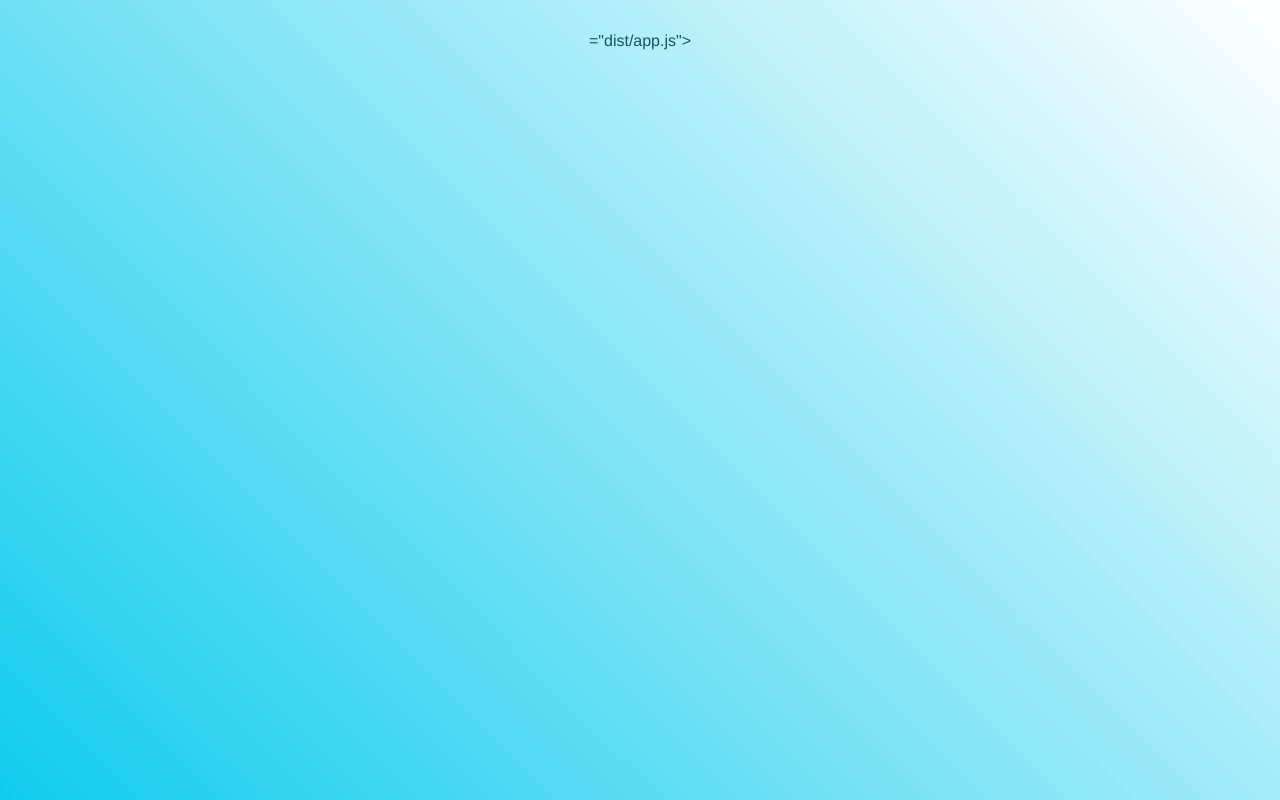
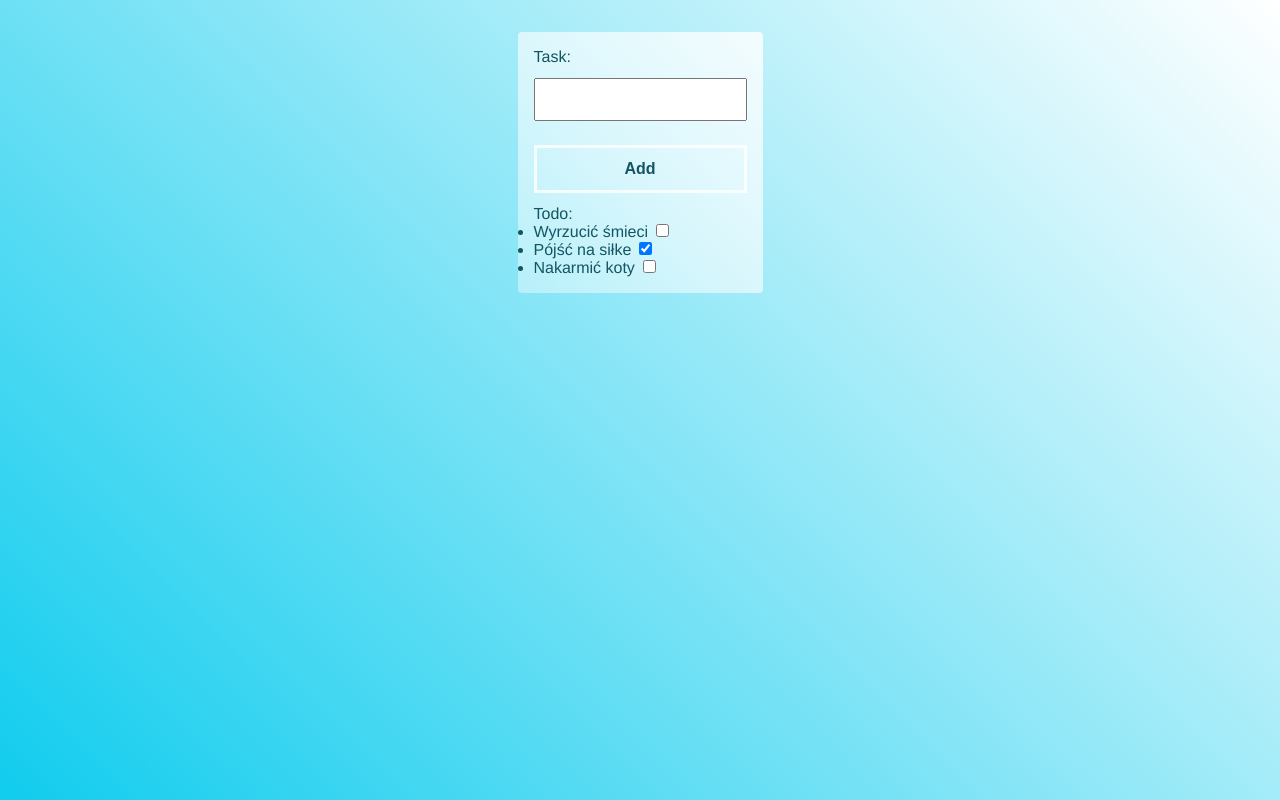
Before and after one commit to MaciejTom/ToDoList-TypeScript, a website with bundled scripts: page index.html in a window 1280 px wide. Built offline with nearby package versions, Linux system fonts and the light colour scheme.

Commit message:
Basic functionality added

```diff
--- a/index.html
+++ b/index.html
@@ -7,6 +7,15 @@
     <title>Typescrpit</title>
     <link rel="stylesheet" href="styles.css" />
   </head>
-    <body>="dist/app.js"></script>
+  <body>
+    <form class="container" autocomplete="off">
+      <label for="name">Task:</label>
+      <input type="text" id="name" class="inputTask" />
+      <ul class="categories"></ul>
+      <button class="btn">Add</button>
+      <p>Todo:</p>
+      <ul class="tasks"></ul>
+    </form>
+    <script src="dist/app.js"></script>
   </body>
 </html>
--- a/src/app.ts
+++ b/src/app.ts
@@ -1 +1,48 @@
-console.log("Start!");
+const ToDoListContainer: HTMLElement = document.querySelector(".tasks");
+const ToDoListInput: HTMLInputElement = document.querySelector(".inputTask");
+const ToDoListAddButton: HTMLButtonElement = document.querySelector(".btn");
+
+const tasks: { task: string; done: boolean }[] = [
+  { task: "Wyrzucić śmieci", done: false },
+  { task: "Pójść na siłke", done: true },
+  { task: "Nakarmić koty", done: false },
+];
+
+const render = (tasks: { task: string; done: boolean }[]): void => {
+    /* <li>
+<label for="task-1">Wyrzucić śmieci</label>
+<input type="checkbox" id="task-1" name="Wyrzucić śmieci" />
+</li>
+*/
+
+  ToDoListContainer.innerText = "";
+  tasks.forEach((task, index) => {
+    const taskLi: HTMLElement = document.createElement("li");
+    const checkbox: HTMLInputElement = document.createElement("input")
+    const label: HTMLLabelElement = document.createElement("label");
+
+    const id: string = `task-${index}`
+    label.setAttribute("for", id);
+
+    checkbox.name = task.task;
+    checkbox.type = "checkbox";
+    checkbox.checked = task.done;
+    label.innerText = task.task;
+
+    taskLi.appendChild(label);
+    taskLi.appendChild(checkbox);
+    ToDoListContainer.appendChild(taskLi);
+  });
+};
+
+render(tasks);
+
+const addToList = (task: string) => {
+  tasks.push({task, done: false});
+};
+
+ToDoListAddButton.addEventListener("click", (e) => {
+  e.preventDefault();
+  addToList(ToDoListInput.value);
+  render(tasks);
+});
```
Also changed, not shown: dist/app.js. Lines whose indentation alone changed are shown as unchanged.
